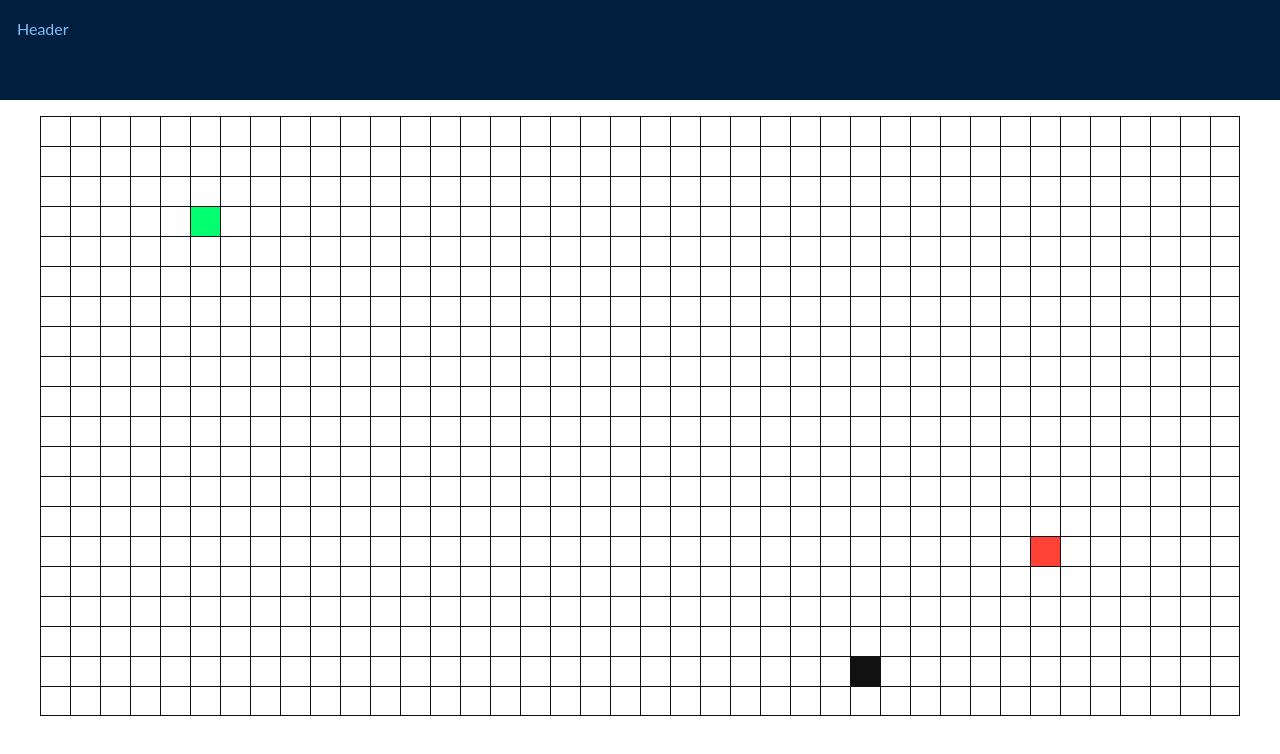
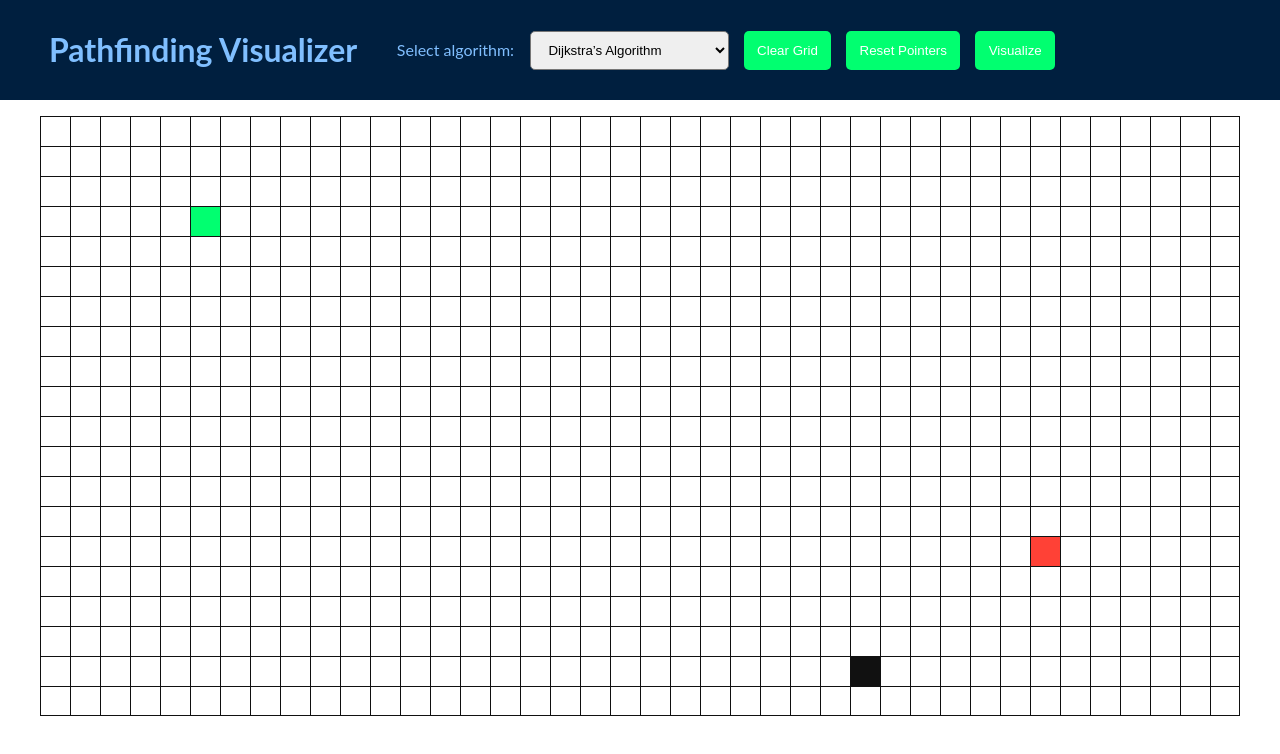
Before and after one commit to RobinUndersigned/pathfinding-visualizer, a Vue app: page / in a window 1280 px wide. Shown: the top 754 px of the page. Built offline with nearby package versions, Linux system fonts and the light colour scheme.

Commit message:
added grid and header component

```diff
--- a/src/App.vue
+++ b/src/App.vue
@@ -1,28 +1,18 @@
 <template>
-    <header id="header-container" class="header-container">
-      <div class="header-container-inner">
-        Header
-      </div>
-    </header>
-    <section id="grid-container" class="grid-container">
-      <div id="grid" class="grid">
-        <div v-for="row in grid" v-bind:key="row.id" class="grid-row">
-          <div v-for="node in row" v-bind:key="node.id" v-bind:class="{ start: node.isStart, goal: node.isGoal, wall: node.isWall }" class="grid-node">
+    <HeaderComponent></HeaderComponent>
 
-          </div>
-        </div>
-      </div>
-    </section>
+    <GridComponent v-bind:grid="this.grid"></GridComponent>
 
 </template>
 
 <script>
-
-
+import GridComponent from "./components/Grid/GridComponent";
+import HeaderComponent from "./components/HeaderComponent";
 export default {
   name: 'App',
   components: {
-
+    GridComponent,
+    HeaderComponent
   },
   data() {
     return {
@@ -32,7 +22,15 @@ export default {
     }
   },
   methods: {
-
+    clearGrid() {
+      this.grid.forEach(row => {
+        row.forEach(node => {
+          node.isStart = false;
+          node.isGoal = false;
+          node.isWall = false;
+        })
+      })
+    }
   },
   mounted() {
     for(let row = 0; row < this.rowMax; row++) {
@@ -68,6 +66,10 @@ export default {
   box-sizing: border-box;
 }
 
+button, label, input, select {
+  outline: none;
+}
+
 html {
   height: 100%;
 }
@@ -100,7 +102,51 @@ body {
 }
 
 .header-container-inner {
-  margin: 1rem;
+  padding: 1em 3em;
+  height: 100%;
+  display: flex;
+  flex-direction: row;
+}
+
+.header-controls-container {
+  flex: 1 1 0%;
+  padding: 1em 0;
+  margin-left: 2rem;
+  display: flex;
+  flex-direction: row;
+  align-items: center;
+}
+
+.header-controls button {
+  padding: .75em 1em;
+  background-color: #01FF70;
+  border-radius: 5px;
+  color: white;
+  border: none;
+}
+
+.header-controls select {
+  padding: .75em 1em;
+  border-radius: 5px;
+}
+
+.header-controls label {
+  display: flex;
+  align-self: center;
+  flex-direction: row;
+  margin-right: 1rem;
+}
+
+.header-controls {
+  min-width: 80%;
+  max-width: 80%;
+  display: flex;
+  justify-content: space-around;
+}
+
+.header-controls-algorithm {
+  display: flex;
+  flex-direction: row;
 }
 
 .grid-container {
@@ -121,7 +167,6 @@ body {
   flex-direction: row;
   height: 30px;
 }
-
 
 .grid-node {
   width: var(--node-size);
--- /dev/null
+++ b/src/components/Grid/GridComponent.vue
@@ -0,0 +1,26 @@
+<template>
+  <section id="grid-container" class="grid-container">
+    <div id="grid" class="grid">
+      <div v-for="row in grid" v-bind:key="row.id" class="grid-row">
+        <div v-for="node in row" v-bind:key="node.id" v-bind:class="{ start: node.isStart, goal: node.isGoal, wall: node.isWall }" class="grid-node">
+
+        </div>
+      </div>
+    </div>
+  </section>
+</template>
+
+<script>
+
+export default {
+  name: "GridComponent",
+  props: ["grid"],
+  components: {
+
+  }
+}
+</script>
+
+<style scoped>
+
+</style>
--- /dev/null
+++ b/src/components/HeaderComponent.vue
@@ -0,0 +1,35 @@
+<template>
+  <header id="header-container" class="header-container">
+    <div class="header-container-inner">
+      <div id="logo" class="logo">
+        <h1>Pathfinding Visualizer</h1>
+      </div>
+      <div id="header-controls-container" class="header-controls-container">
+        <div id="header-controls" class="header-controls">
+          <div class="header-controls-algorithm">
+            <label for="algorithm">Select algorithm:</label>
+            <select name="algorithm" id="algorithm">
+              <option value="1">Dijkstra’s Algorithm</option>
+              <option value="2">A* Search</option>
+              <option value="3">Bellman-Ford’s Algorithm</option>
+              <option value="4">Depth First Search</option>
+            </select>
+          </div>
+          <button v-on:click="clearGrid">Clear Grid</button>
+          <button>Reset Pointers</button>
+          <button>Visualize</button>
+        </div>
+      </div>
+    </div>
+  </header>
+</template>
+
+<script>
+export default {
+  name: "HeaderComponent"
+}
+</script>
+
+<style scoped>
+
+</style>
```
Also changed, not shown: src/components/Grid/GridNodeComponent.vue (added, +14 -0 lines), src/components/Grid/GridRowComponent.vue (added, +21 -0 lines).
